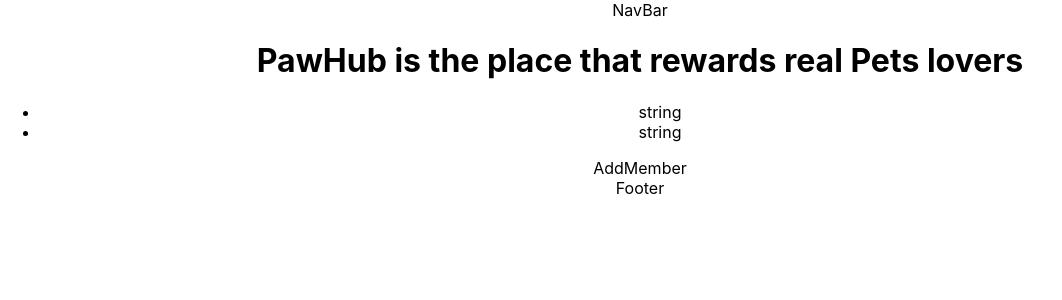
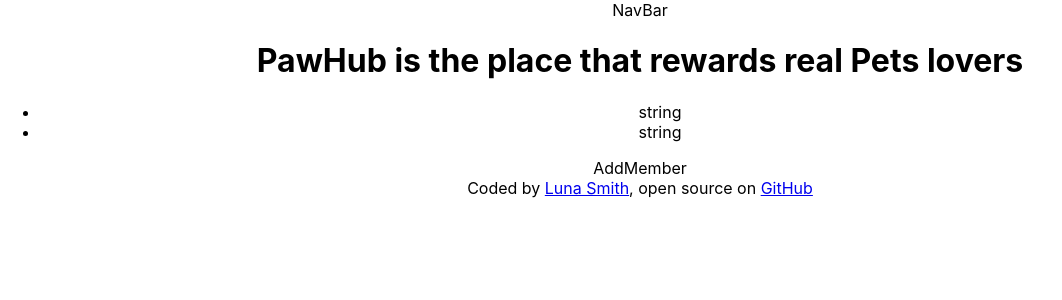
Before and after one commit to Lu-Smith/fans-app-react-typescript, a React (Create React App) app: page / in a window 1280 px wide. Shown: the top 300 px of the page, without its empty margins (0-1062 px from the left). Built offline with nearby package versions, Linux system fonts and the light colour scheme.

Commit message:
Updated Footer

```diff
--- a/src/components/Footer.tsx
+++ b/src/components/Footer.tsx
@@ -2,7 +2,7 @@ import React from 'react'
 
 const Footer = () => {
   return (
-    <div>Footer</div>
+    <div>Coded by <a href="https://www.lunasmithart.com/" target="_blank" rel="noreferrer">Luna Smith</a>, open source on <a href="https://github.com/Lu-Smith/fans-app-react-typescript" target="_blank" rel="noreferrer">GitHub</a></div>
   )
 }
 
```
